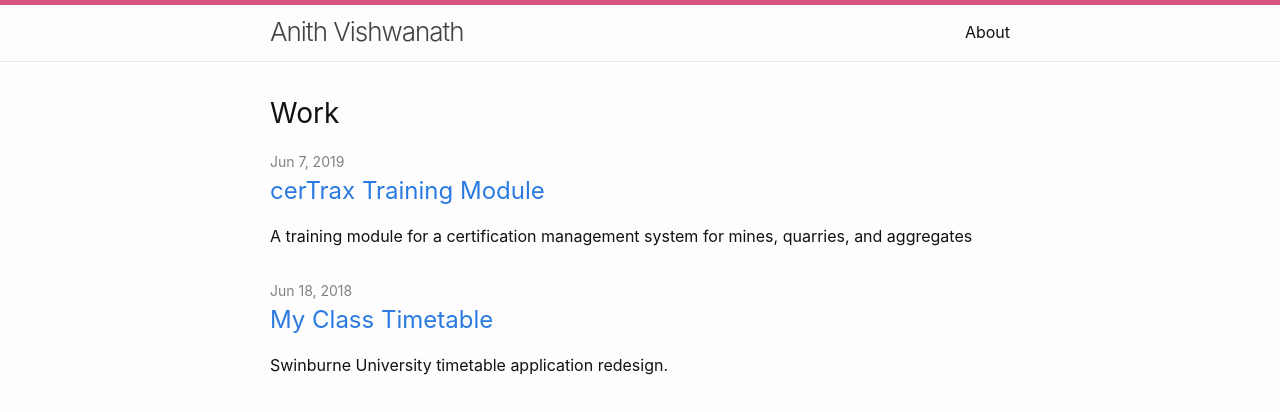
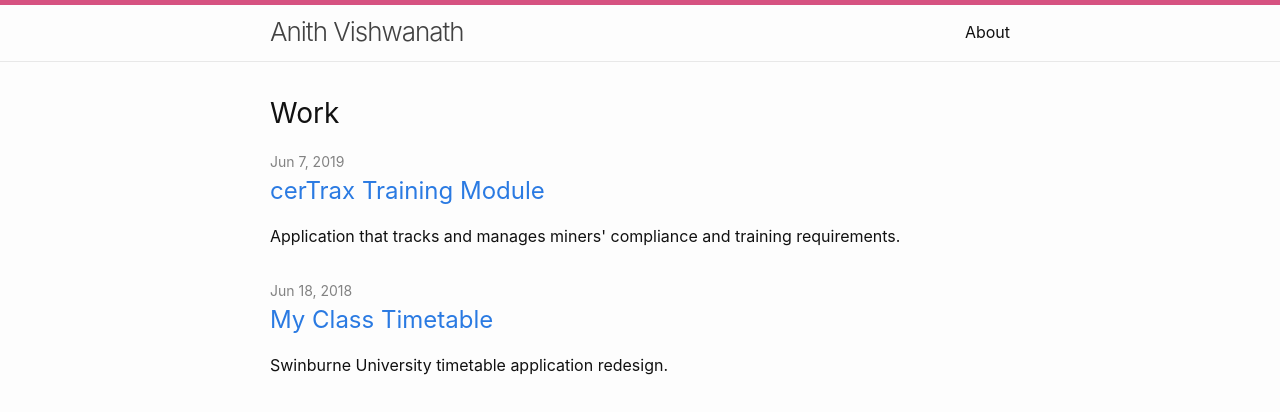
Before and after one commit to anithvishwanath/anithvishwanath.github.io, a Jekyll site: the page built from index.md, in a window 1280 px wide. Shown: the top 412 px of the page. Built offline with Jekyll 4.4.1, drawn with Linux system fonts in a browser that asks for light colours.

Commit message:
Update 2019-06-07-certrax.markdown

```diff
--- a/_posts/2019-06-07-certrax.markdown
+++ b/_posts/2019-06-07-certrax.markdown
@@ -2,7 +2,7 @@
 layout: post
 title:  "cerTrax Training Module"
 date:   2019-06-07 02:34:00 +1000
-excerpt: A training module for a certification management system for mines, quarries, and aggregates
+excerpt: Application that tracks and manages miners' compliance and training requirements.
 categories: case-studies
 ---
 
```
